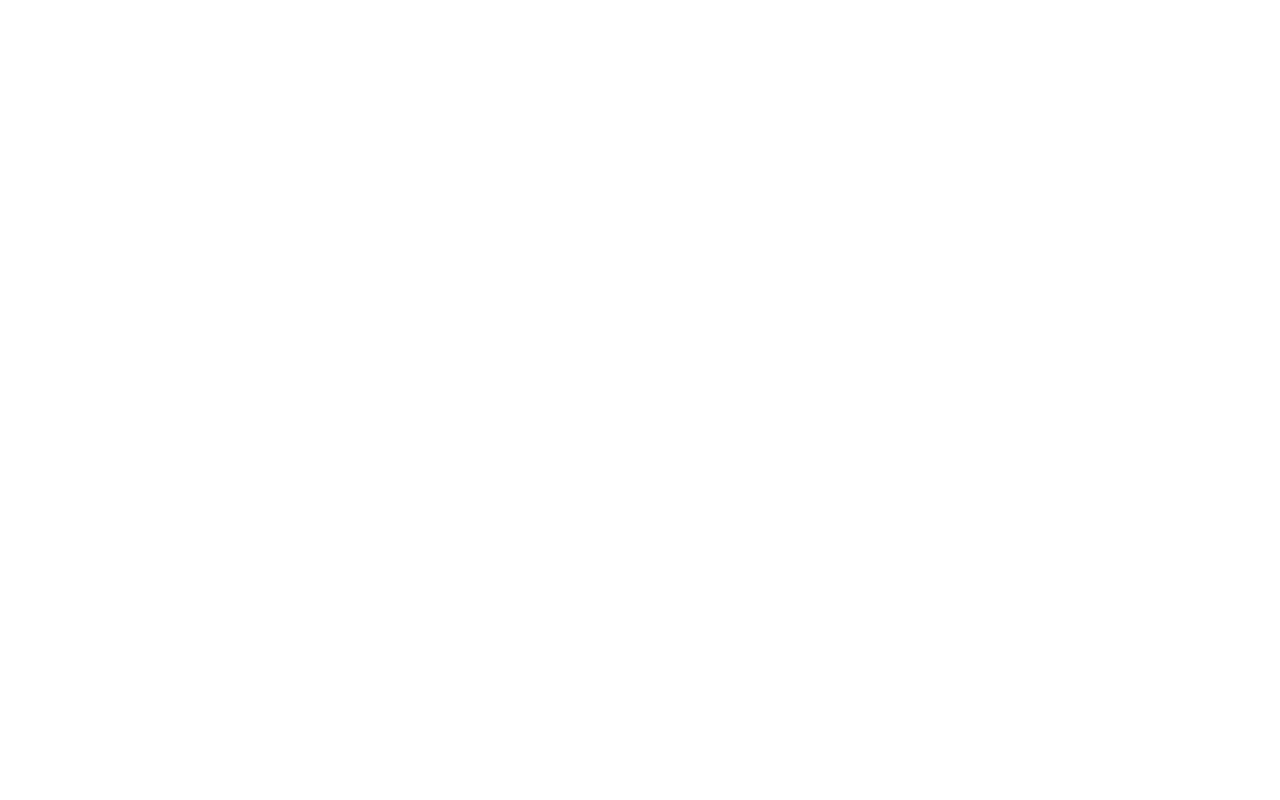
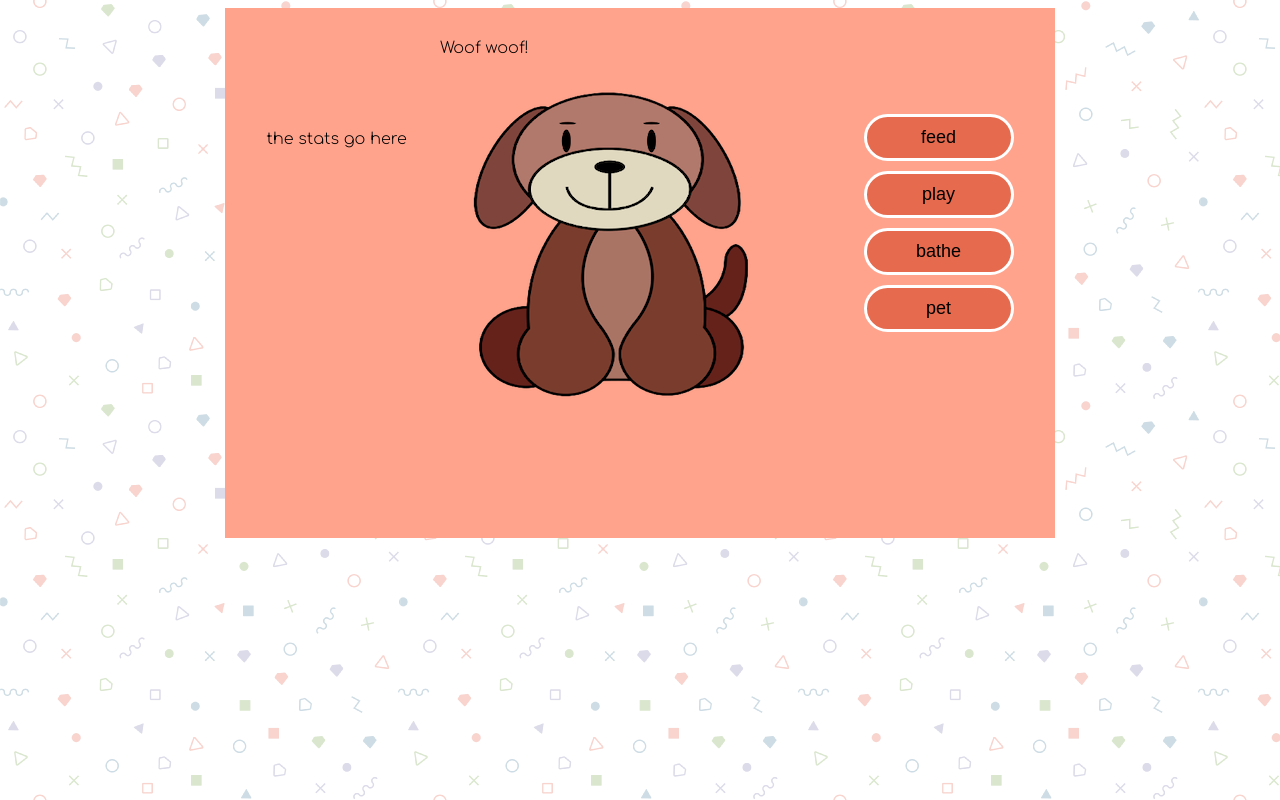
Before and after one commit to Jeppuu/petgame, a plain HTML site: page pets/dog.html in a window 1280 px wide. Drawn offline with Linux system fonts and the light colour scheme.

Commit message:
dog.html in progress

```diff
--- a/css/master.css
+++ b/css/master.css
@@ -5,7 +5,7 @@ body {
 
 .container {
   width: 800px;
-  height: 400px;
+  height: 500px;
   position: relative;
   margin: auto;
   background: #FFA38C;
@@ -49,3 +49,35 @@ margin-left: 50px;
   padding: 12px;
   margin-right: 10px;
 }
+/* -- Dog pet game css -- */
+.pet {
+  display: block;
+  width: 50%;
+  margin-left: auto;
+  margin-right: auto;
+}
+.action-buttons {
+position: absolute;
+top: 20%;
+right: 5%;
+}
+.action-buttons button{
+  display: block;
+  background-color: #e66a4e;
+  border: 3px solid white;
+  border-radius: 30px;
+  padding: 10px 15px;
+  margin-bottom: 10px;
+  cursor: pointer;
+  font-size: 18px;
+  width: 150px;
+}
+.action-buttons button:hover {
+    background-color: #ffc7ba;
+  }
+.pet-stats {
+display: block;
+position: absolute;
+top: 20%;
+left: 5%;
+}
--- a/pets/dog.html
+++ b/pets/dog.html
@@ -0,0 +1,33 @@
+<!DOCTYPE html>
+<html lang="en" dir="ltr">
+  <head>
+    <meta charset="utf-8">
+    <title>Play with your dog!</title>
+    <link rel="stylesheet" href="../css/master.css">
+    <link rel="preconnect" href="https://fonts.gstatic.com">
+    <link href="https://fonts.googleapis.com/css2?family=Comfortaa:wght@300&display=swap" rel="stylesheet">
+  </head>
+  <body>
+    <div class="container">
+      <div class="pet">
+        <div class="pet-message">
+          <p>Woof woof!</p>
+        </div>
+          <img class="pet-image" src="../img/dog.png" alt="pet dog">
+      </div>
+      <div class="action-buttons">
+        <button class="action-button" type="button">feed</button>
+        <button class="action-button" type="button">play</button>
+        <button class="action-button" type="button">bathe</button>
+        <button class="action-button" type="button">pet</button>
+      </div>
+      <div class="pet-stats">
+        <p>the stats go here</p>
+      </div>
+
+    </div>
+
+
+    <script src="../javascript/dog.js" charset="utf-8"></script>
+  </body>
+</html>
```
Also changed, not shown: 1 other file.
